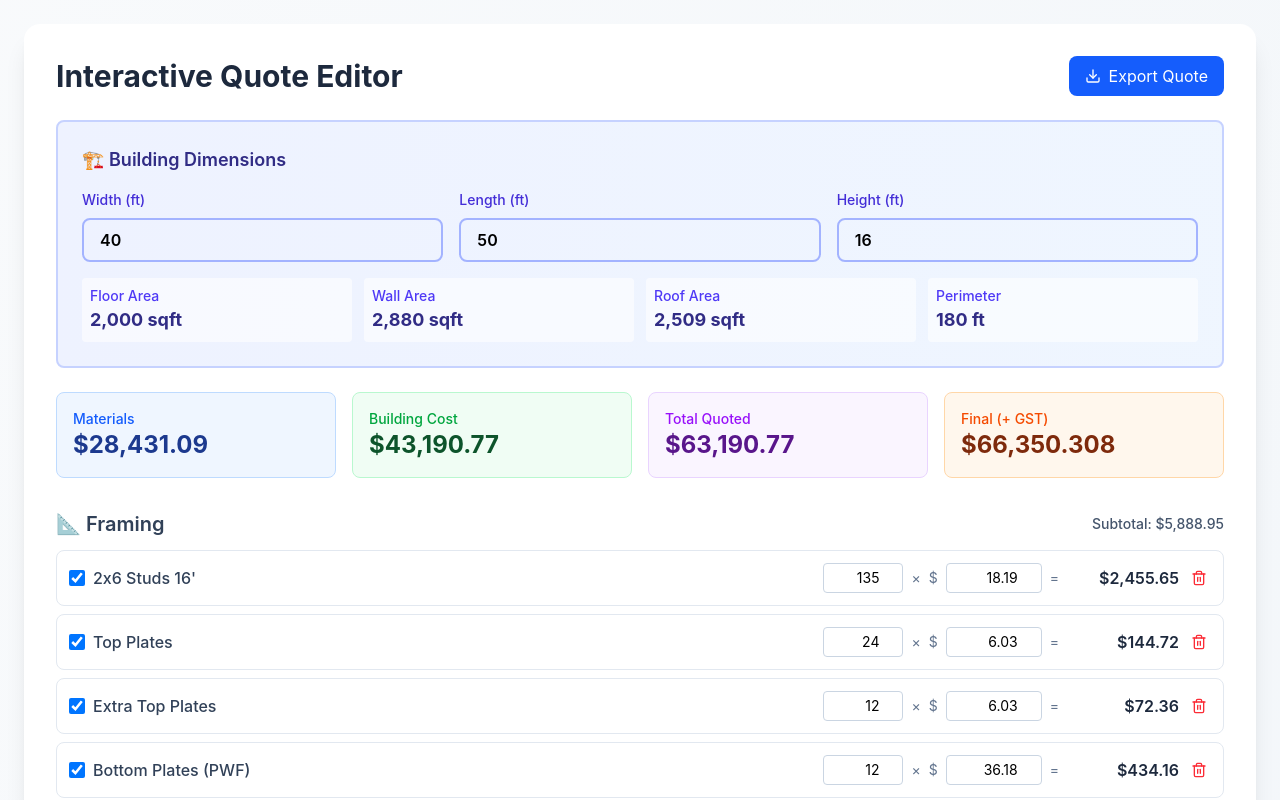
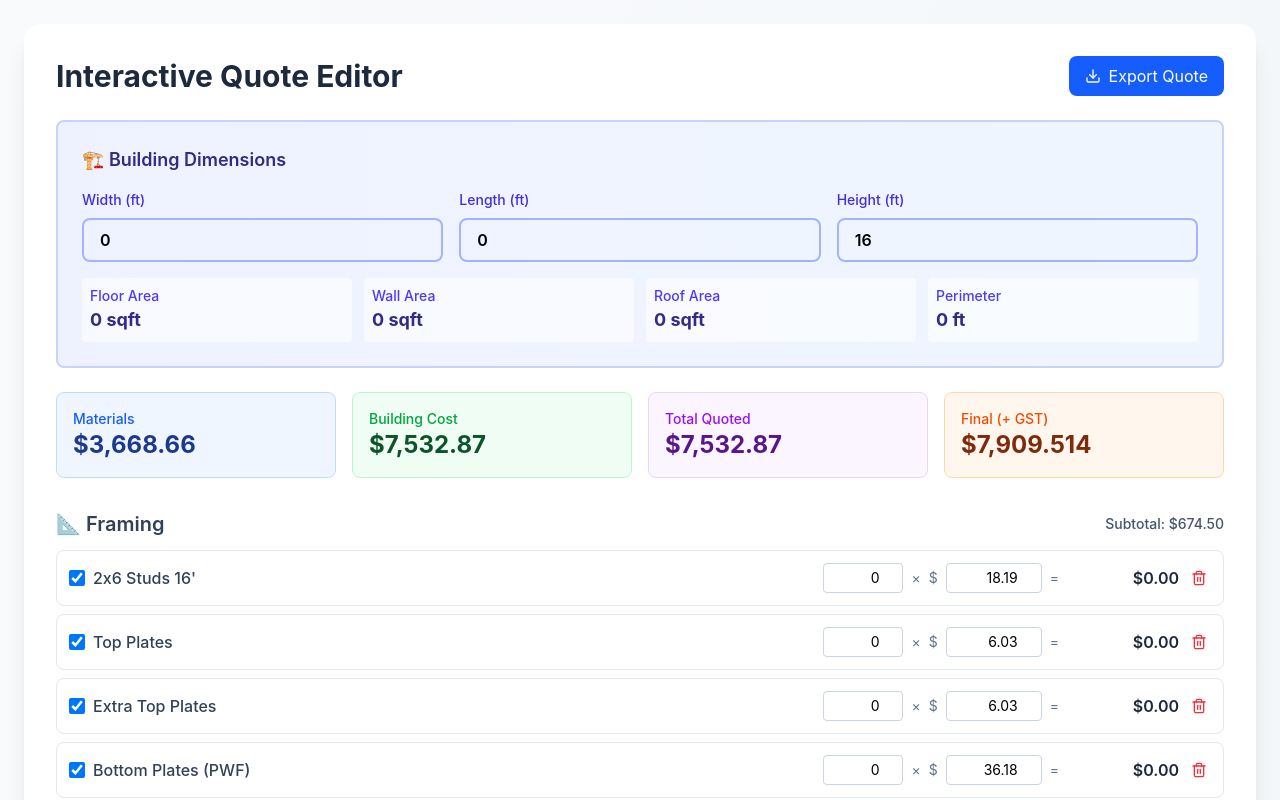
Before and after one commit to JorgeAng/TB2026, a React (Vite) app: page / in a window 1280 px wide. Shown: the top 800 px of the page. Built offline with nearby package versions, Linux system fonts and the light colour scheme.

Commit message:
Refactor dimensions handling and calculations

```diff
--- a/src/App.jsx
+++ b/src/App.jsx
@@ -3,8 +3,8 @@ import { Trash2, Plus, Download } from 'lucide-react';
 
 const QuoteEditor = () => {
   const [dimensions, setDimensions] = useState({
-    width: 40,
-    length: 50,
+    width: 0,
+    length: 0,
     height: 16
   });
 
@@ -29,15 +29,15 @@ const QuoteEditor = () => {
   const [showAddForm, setShowAddForm] = useState(false);
 
   // Calculate derived values from dimensions
-  const floorArea = dimensions.width * dimensions.length;
-  const perimeter = 2 * (dimensions.width + dimensions.length);
-  const wallArea = perimeter * dimensions.height;
+  const floorArea = (dimensions.width || 0) * (dimensions.length || 0);
+  const perimeter = 2 * ((dimensions.width || 0) + (dimensions.length || 0));
+  const wallArea = perimeter * (dimensions.height || 0);
   const angleRad = Math.atan(config.roofPitch);
   const cosAngle = Math.cos(angleRad);
-  const run = dimensions.width / 2;
+  const run = (dimensions.width || 0) / 2;
   const rafterLen = (run / cosAngle) + config.overhang;
-  const roofArea = rafterLen * dimensions.length * 2;
-  const gableArea = (dimensions.width / 2) * (dimensions.width / 2 * config.roofPitch) * 2;
+  const roofArea = rafterLen * (dimensions.length || 0) * 2;
+  const gableArea = ((dimensions.width || 0) / 2) * ((dimensions.width || 0) / 2 * config.roofPitch) * 2;
 
   // Formula definitions for each item
   const formulas = {
@@ -182,9 +182,10 @@ const QuoteEditor = () => {
   };
 
   const updateDimension = (field, value) => {
+    const numValue = value === '' ? '' : Math.max(0, Number(value));
     setDimensions(prev => ({
       ...prev,
-      [field]: Math.max(1, Number(value) || 0)
+      [field]: numValue
     }));
   };
 
@@ -499,15 +500,15 @@ const QuoteEditor = () => {
                 <span>Profit (25%):</span>
                 <span>${profit.toLocaleString('en-US', {minimumFractionDigits: 2})}</span>
               </div>
-              <div className="border-t border-slate-300 pt-2 mt-2 flex justify-between font-semibold text-slate-600">
+              <div className="border-t border-slate-300 pt-2 mt-2 flex justify-between font-semibold">
                 <span>Building Cost (no labor):</span>
                 <span>${buildingWithoutLabor.toLocaleString('en-US', {minimumFractionDigits: 2})}</span>
               </div>
-              <div className="flex justify-between text-slate-600">
+              <div className="flex justify-between">
                 <span>Labor ({floorArea} sqft × ${config.laborPerSqft}):</span>
-                <span className="font-semibold ">${labor.toLocaleString('en-US', {minimumFractionDigits: 2})}</span>
+                <span className="font-semibold">${labor.toLocaleString('en-US', {minimumFractionDigits: 2})}</span>
               </div>
-              <div className="border-t border-slate-300 pt-2 mt-2 flex justify-between font-bold text-lg text-slate-600">
+              <div className="border-t border-slate-300 pt-2 mt-2 flex justify-between font-bold text-lg">
                 <span>Total Quoted:</span>
                 <span>${totalQuoted.toLocaleString('en-US', {minimumFractionDigits: 2})}</span>
               </div>
```
